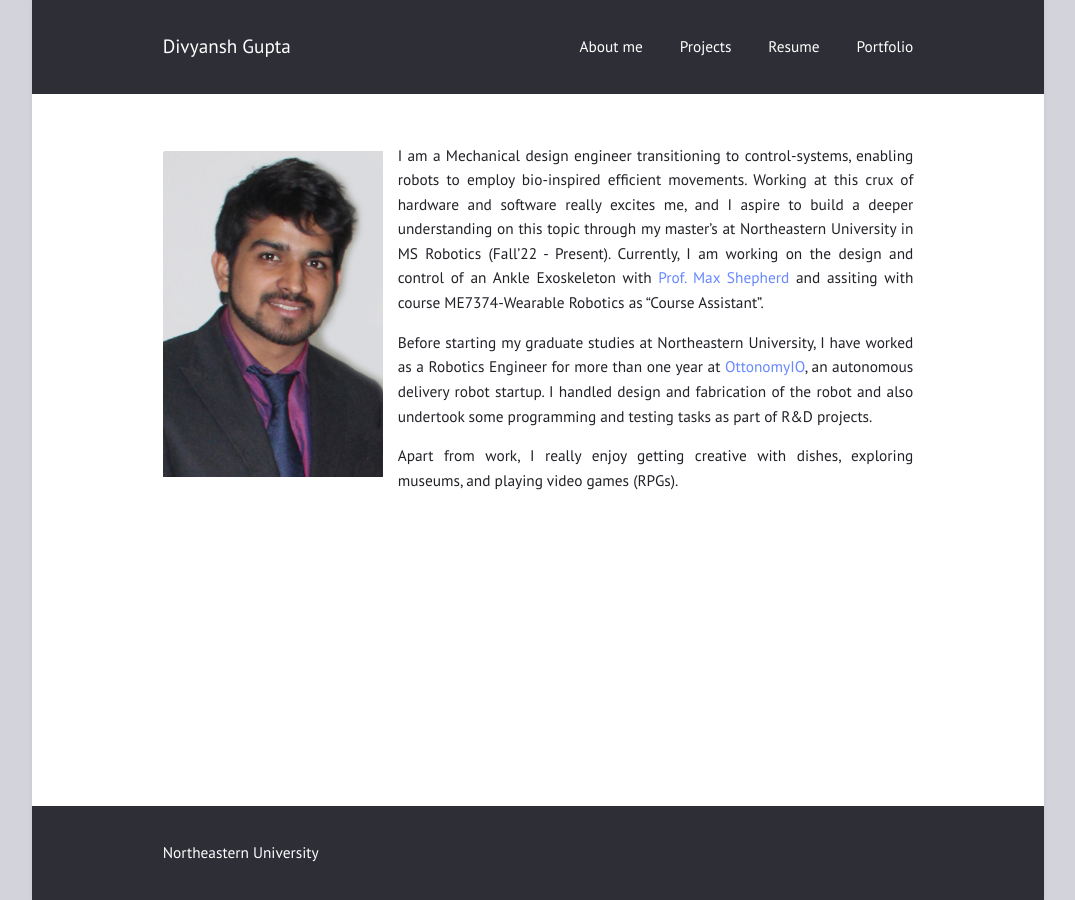
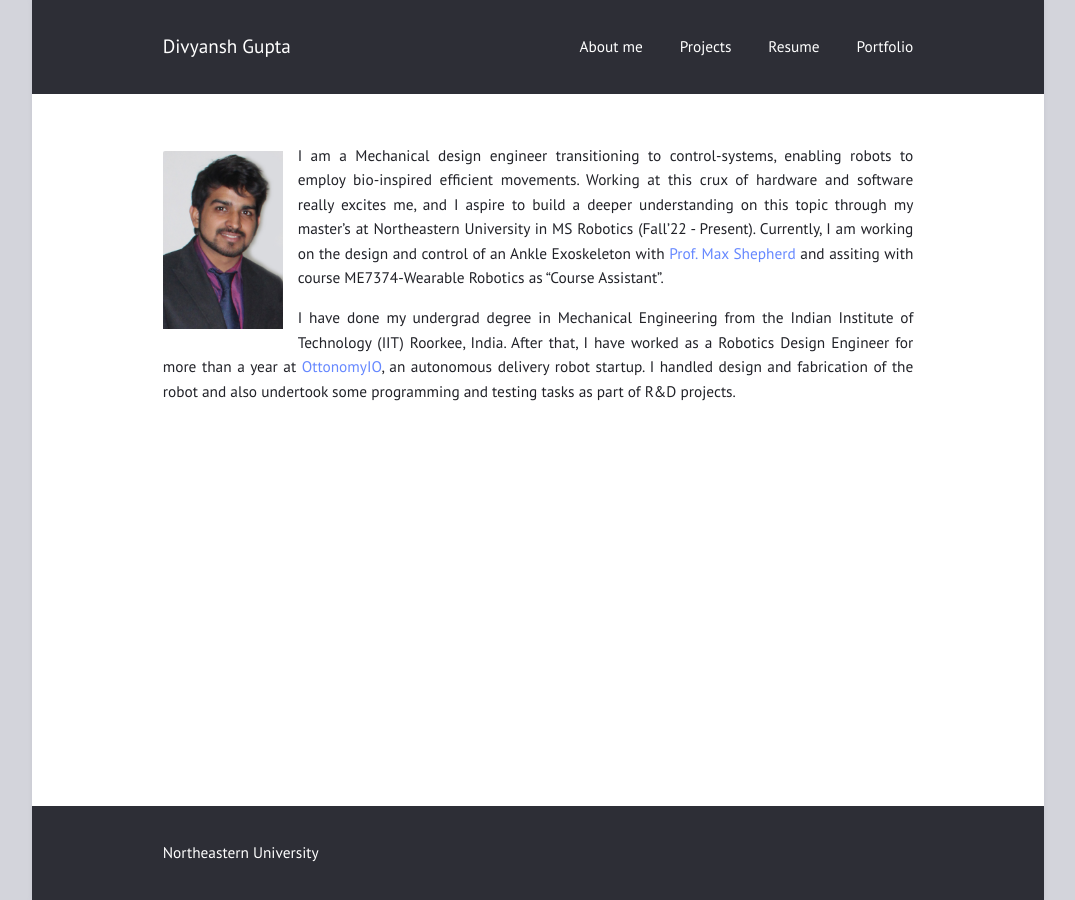
Before and after one commit to gupta-divy/gupta-divy.github.io, a Jekyll site: the page built from index.md, in a window 1280 px wide. Shown: the whole page, without its empty margins (102-1177 px from the left). Built offline with Jekyll 4.4.1, drawn with Linux system fonts in a browser that asks for light colours.

Commit message:
Updated Index page

```diff
--- a/index.md
+++ b/index.md
@@ -3,10 +3,8 @@ layout: page
 title: ""
 ---
 
-<img align="left" width="220" height="120" src="/assets/my_photo.jpg" style="padding-right: 15px; padding-bottom: 15px;">
+<img align="left" width="120" height="120" src="/assets/my_photo.jpg" style="padding-right: 15px; padding-bottom: 15px;">
 
 I am a Mechanical design engineer transitioning to control-systems, enabling robots to employ bio-inspired efficient movements. Working at this crux of hardware and software really excites me, and I aspire to build a deeper understanding on this topic through my master's at Northeastern University in MS Robotics (Fall'22 - Present). Currently, I am working on the design and control of an Ankle Exoskeleton with [Prof. Max Shepherd](https://coe.northeastern.edu/people/shepherd-maxwell/) and assiting with course ME7374-Wearable Robotics as "Course Assistant".
 
-Before starting my graduate studies at Northeastern University, I have worked as a Robotics Engineer for more than one year at [OttonomyIO](https://ottonomy.io/), an autonomous delivery robot startup. I handled design and fabrication of the robot and also undertook some programming and testing tasks as part of R&D projects.
-
-Apart from work, I really enjoy getting creative with dishes, exploring museums, and playing video games (RPGs).
+I have done my undergrad degree in Mechanical Engineering from the Indian Institute of Technology (IIT) Roorkee, India. After that, I have worked as a Robotics Design Engineer for more than a year at [OttonomyIO](https://ottonomy.io/), an autonomous delivery robot startup. I handled design and fabrication of the robot and also undertook some programming and testing tasks as part of R&D projects.
```
